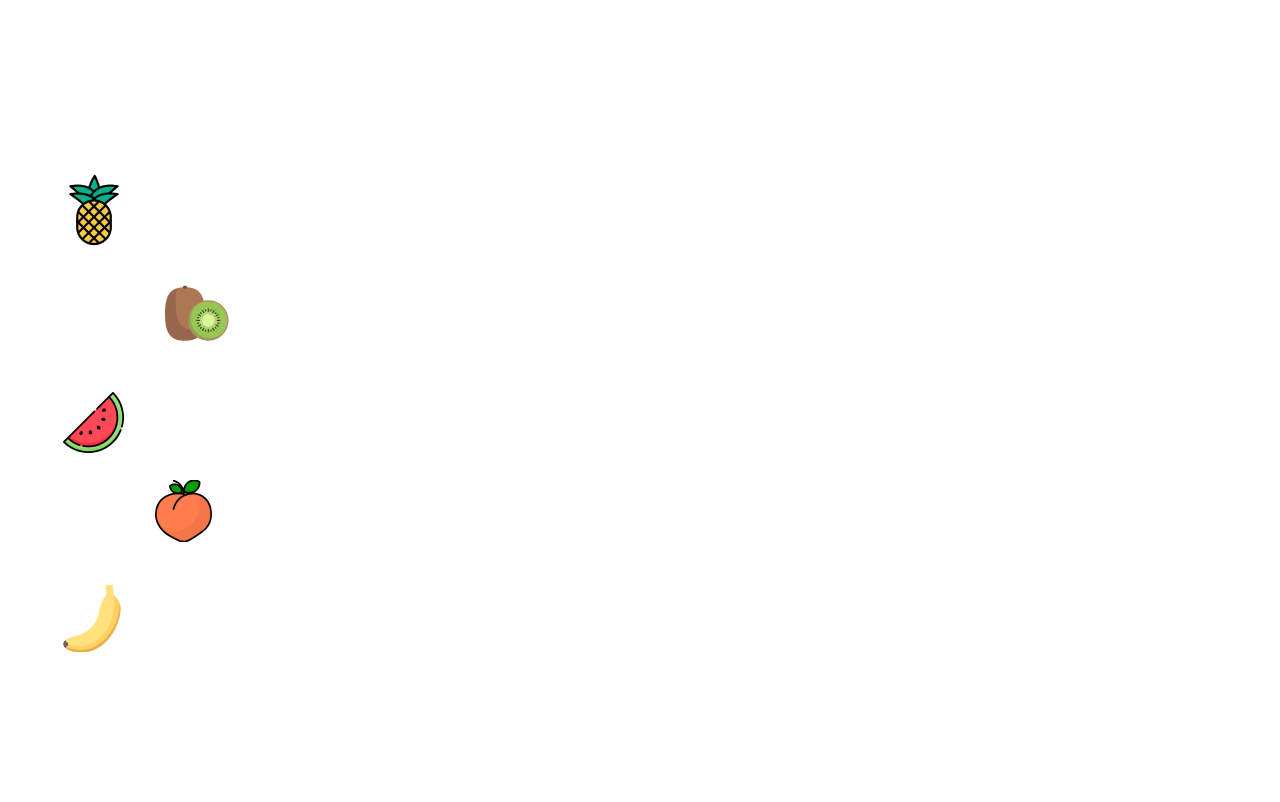
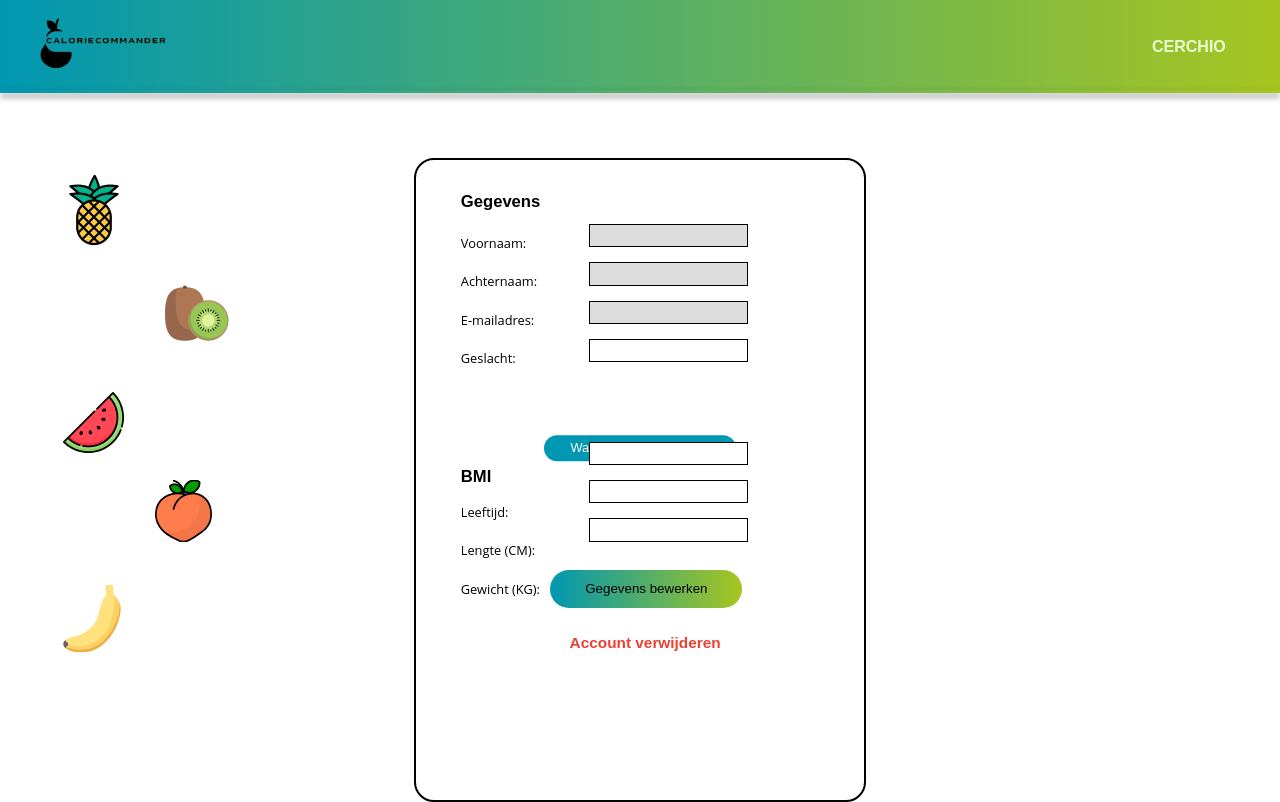
Before and after one commit to CalorieCommander/frontend, a React (Create React App) app in the folder app/: page /account in a window 1280 px wide. Before the commit this address had no page. Built offline with nearby package versions, Linux system fonts and the light colour scheme; no server answers.

Commit message:
RDingen werkende
Registratie werkt
Login werkt
Homepage werkt
Accountpagina laat data zien en kan account gegevens aanpassen
Accountpagina password popup werkt

Dingen die gefixt moeten worden:
- Login & Registratie staan paar dingen niet helemaal centered
- Inputs van wachtwoord popup doen stom

```diff
--- a/app/src/App.js
+++ b/app/src/App.js
@@ -1,23 +1,32 @@
 import React from "react";
 import { BrowserRouter as Switch, Route, Routes } from "react-router-dom";
 import './index.css';
+// @ts-ignore
 import Homepage from "./pages/Homepage";
 import Accountpagina from "./pages/Accountpagina";
 import Inloggen from "./pages/Inloggen";
 import Registreren from "./pages/Registreren";
+import logo from "./img/caloriecommander.png";
 
 
 function App() {
   return (
     <Switch>
+        <div className="navbar">
+          <img src={logo} alt="logo" className="logo" />
+          <div className="name-corner">CERCHIO</div>
+        </div>
+        <div className="line"></div>
         <Routes>
-        <Route exact path="" element={<Homepage />} />
-          <Route exact path="/Inloggen" element={<Inloggen />} />
-          <Route exact path="/Accountpagina" element={<Accountpagina />} />
-          <Route exact path="/Registreren" element={<Registreren />} />
+          <Route path="/pages/Account" element={<Accountpagina />} />
+        </Routes>
+        <Routes>
+          <Route exact path="" element={<Homepage />} />
+          <Route exact path="/login" element={<Inloggen />} />
+          <Route exact path="/account" element={<Accountpagina />} />
+          <Route exact path="/register" element={<Registreren />} />
         </Routes>
     </Switch>
   );
 }
-
 export default App;
--- a/app/src/index.css
+++ b/app/src/index.css
@@ -8,7 +8,11 @@ body{
   max-width: 100vw;
   height: 0.3vw;
 }
-
+.error{
+  margin-left: 2vh;
+  font-size: small;
+  color: red;
+}
 .logo {
   position: absolute;
   max-width: 10vw;
--- a/app/src/pages/Accountpagina.css
+++ b/app/src/pages/Accountpagina.css
@@ -8,6 +8,74 @@
 }
 
 /* hier komen de aanpassingen voor de accountinstellingen */
+.account-overlay {
+  position: fixed;
+  top: 0;
+  left: 0;
+  width: 100%;
+  height: 100%;
+  background-color: rgba(0, 0, 0, 0.5);
+  /* Semi-transparante achtergrond */
+  display: none;
+  justify-content: center;
+  align-items: center;
+  z-index: 2;
+  /* Zorg ervoor dat de overlay bovenop alles wordt weergegeven */
+}
+.account-overlay.account-show {
+  display: flex;
+  /* of display: block; of display: grid; afhankelijk van je lay-out */
+}
+.account-ww_container {
+  background-image: url("../img/popup.png");
+  background-repeat: no-repeat;
+  background-size: cover;
+  background-color: #f9f9f9;
+  width: 700px;
+  height: 500px;
+  position: absolute;
+  top: 45%;
+  left: 50%;
+  transform: translate(-50%, -50%);
+  border: 2px solid #000000;
+  border-radius: 20px;
+}
+input[id="password_popup_password"],
+input[id="password_popup_password_confirmation"]{
+  position: fixed;
+  top: 30%;
+  left: 50%;
+  transform: translate(-50%, -50%);
+  flex: 1;
+  width: 250px;
+  padding: 12px;
+}
+
+input[id="password_popup_password_confirmation"]{
+  top: 45%;
+}
+.account-popup {
+  background-color: white;
+  padding: 20px;
+  border-radius: 10px;
+  box-shadow: 0 0 10px rgba(0, 0, 0, 0.3);
+  /* Schaduw voor de pop-up */
+  max-width: 80%;
+}
+
+.account-save_password_button {
+  position: absolute;
+  background: linear-gradient(to right, #0097B2, #A7C520);
+  width: 15vw;
+  height: 3vw;
+  border-radius: 10vw;
+  color: white;
+  top: 70%;
+  left: 50%;
+  transform: translate(-50%, -50%);
+  border: none;
+  cursor: pointer;
+}
 
 .account-border {
   width: 35vw;
@@ -53,24 +121,25 @@
 }
 
 /* de placeholder tekst in het midden */
-  input[type="text"] {
-    text-align: center;
+input[type="text"]:disabled {
+  background: #dddddd;
 }
 
 .account-firstname {
   position: absolute;
   top: 5vw;
   left: 13.5vw;
-    width: 8vw;
+  width: 12vw;
   height: 1.5vw;
   background-color: #ffffff;
   border: 0.1vw solid #000000;
 }
+
 .account-lastname {
   position: absolute;
   top: 8vw;
   left: 13.5vw;
-    width: 8vw;
+  width: 12vw;
   height: 1.5vw;
   background-color: #ffffff;
   border: 0.1vw solid #000000;
@@ -80,17 +149,17 @@
   position: absolute;
   top: 11vw;
   left: 13.5vw;
-    width: 8vw;
+  width: 12vw;
   height: 1.5vw;
   background-color: #ffffff;
   border: 0.1vw solid #000000;
 }
 
-  .account-gender {
+.account_gender {
   position: absolute;
   top: 14vw;
   left: 13.5vw;
-    width: 8vw;
+  width: 12vw;
   height: 1.5vw;
   background-color: #ffffff;
   border: 0.1vw solid #000000;
@@ -98,12 +167,18 @@
 
 .account-password-link {
   position: absolute;
-    top: 17vw;
-    left: 3.5vw;
+  left: 50%;
+  transform: translate(-50%, -50%);
+  top: 45%;
   font-family: 'Wachtwoord veranderen', sans-serif;
-    font-size: 1.2vw;
-    color: #0097B2;
-    text-decoration: underline;
+  font-size: 1vw;
+  background-color: #0097B2;
+  width: 15vw;
+  height: 2vw;
+  border-radius: 10vw;
+  border: none;
+  color: white;
+  cursor: pointer;
 }
 
 .account-BMI {
@@ -130,7 +205,7 @@
   position: absolute;
   top: 22vw;
   left: 13.5vw;
-    width: 8vw;
+  width: 12vw;
   height: 1.5vw;
   background-color: #ffffff;
   border: 0.1vw solid #000000;
@@ -140,7 +215,7 @@
   position: absolute;
   top: 25vw;
   left: 13.5vw;
-    width: 8vw;
+  width: 12vw;
   height: 1.5vw;
   background-color: #ffffff;
   border: 0.1vw solid #000000;
@@ -150,7 +225,7 @@
   position: absolute;
   top: 28vw;
   left: 13.5vw;
-    width: 8vw;
+  width: 12vw;
   height: 1.5vw;
   background-color: #ffffff;
   border: 0.1vw solid #000000;
@@ -179,11 +254,16 @@
 
 .account-verwijderen-text {
   position: absolute;
-    color: #eb4034; /* Kleur #E5FFD0 */
-    font-family: 'HORIZON', sans-serif; /* Lettertype HORIZON */
-    font-weight: bold; /* Maak de tekst bold */
+  color: #eb4034;
+  /* Kleur #E5FFD0 */
+  font-family: 'HORIZON', sans-serif;
+  /* Lettertype HORIZON */
+  font-weight: bold;
+  /* Maak de tekst bold */
   text-decoration: none;
   font-size: 1.2vw;
-    top: 37vw; /* Aanpassen aan gewenste positie */
-    left: 12vw; /* Aanpassen aan gewenste positie */
+  top: 37vw;
+  /* Aanpassen aan gewenste positie */
+  left: 12vw;
+  /* Aanpassen aan gewenste positie */
 }
--- a/app/src/pages/Accountpagina.js
+++ b/app/src/pages/Accountpagina.js
@@ -1,9 +1,17 @@
 import React, { useState, useEffect } from "react";
 import './Accountpagina.css';
 import { Link, useNavigate } from "react-router-dom";
-import logo from '../img/caloriecommander.png';
 
 const Accountpagina = () => {
+    let navigate = useNavigate();
+    const [errors, setErrors] = useState({});
+    const [showPopup, setShowPopup] = useState(false);
+    const openPopup = () => {
+        setShowPopup(true);
+    };
+    const closePopup = () => {
+        setShowPopup(false);
+    };
     const [data, setData] = useState("");
     const getToken = () => {
         return localStorage.getItem('token');
@@ -25,7 +33,6 @@ const Accountpagina = () => {
                 }
 
                 const jsonData = await response.json();
-                console.log(jsonData);
                 setData(jsonData);
             } catch (error) {
                 console.log(error);
@@ -34,8 +41,13 @@ const Accountpagina = () => {
         userData();
     }, []);
     const [formData, setFormData] = useState({
+        account_gender: '',
+        account_age: '',
+        account_length: '',
+        account_weight: '',
     });
     const handleSubmit = async (e) => {
+        console.log(formData);
         e.preventDefault();
         const token = getToken();
         try {
@@ -47,32 +59,85 @@ const Accountpagina = () => {
                     'Authorization': "Bearer " + token,
                 },
                 body: JSON.stringify({
+                    gender: formData.account_gender,
                     age: formData.account_age,
                     weight: formData.account_weight,
-                    height: formData.account_height,
+                    height: formData.account_length,
                 })
             });
             if (!response.ok) {
                 console.log(response);
             }
-
-            const jsonData = await response.json();
-            localStorage.setItem('token', jsonData.token);
+            const respond = await response.json();
+            console.log(respond);
         } catch (error) {
             console.log(error);
         }
     }
     const handleChange = (e) => {
         setFormData({ ...formData, [e.target.name]: e.target.value });
+        setData({ ...data, [e.target.name]: e.target.value });
     };
+    const [passwordPopupData, setPasswordPopupData] = useState({
+        password: '',
+        password_confirmation: '',
+    });
+    const handlePasswordChange = (e) => {
+        setPasswordPopupData({ ...passwordPopupData, [e.target.name]: e.target.value });
+    };
+    const handlePasswordSubmit = async (e) => {
+        console.log(passwordPopupData);
+        e.preventDefault();
+        const token = getToken();
+        try {
+            const response = await fetch('http://127.0.0.1:8000/api/user/update_password', {
+                method: 'post',
+                headers: {
+                    Accept: 'application/json',
+                    'Content-Type': 'application/json',
+                    'Authorization': "Bearer " + token,
+                },
+                body: JSON.stringify({
+                    password: passwordPopupData.account_password,
+                    password_confirmation: passwordPopupData.account_password_confirmation,
+                })
+            });
+            if (!response.ok) {
+                const responseData = await response.json();
+                if (response.status === 422) {
+                    console.log(responseData.errors);
+                    setErrors(responseData.errors);
+                } else {
+                    throw new Error(responseData.message || 'An error occurred.');
+                }
+            } else {
+                navigate("/login");
+            }
+        } catch (error) {
+            console.log(error);
+        }
+    }
     return (
         <div className="Test">
-            <div className="navbar">
-                <img src={logo} alt="logo" className="logo" />
+            <div
+                className={`account-overlay ${showPopup ? "account-show" : ""}`}
+                id="account-overlay"
+                onClick={closePopup}
+            >
+                <div className="account-popup" onClick={(e) => e.stopPropagation()}>
+                    <div className="account-ww_container">
+                        <form onSubmit={handlePasswordSubmit} method="post">
+                            <input type="password" id="password_popup_password" name="account_password" onChange={handlePasswordChange} placeholder="Nieuw wachtwoord" required></input>
+                            {errors.password && <div className="error">{errors.password[0]}</div>}
+                            <input type="password" id="password_popup_password_confirmation" name="account_password_confirmation" onChange={handlePasswordChange} placeholder="Nieuw wachtwoord herhalen" required></input>
+                            {errors.password_confirmation && <div className="error">{errors.password_confirmation[0]}</div>}
+                            <button type="submit" className="account-save_password_button">Opslaan</button>
+                        </form>
                     </div>
-            <div className="line"></div>
+                </div>
+            </div>
             <div className="account-border">
-                <div className="account-name">cerchio</div>
+                <div className="account-name">{data.first_name}</div>
                 <div className="account-gegevens">Gegevens</div>
                 <div className="account-naam">
                     Voornaam:
@@ -83,25 +148,25 @@ const Accountpagina = () => {
                     <br />
                     Geslacht:
                 </div>
-                <input className="account-firstname" type="text" value={data.first_name}/>
-                <input className="account-lastname" type="text" value={data.last_name}/>
-                <input className="account-email" type="text" value={data.email} />
-                <input className="account-gender" type="text" value={data.gender} />
-                <a className="account-password-link" href="#">
+                <input className="account-firstname" name="account-firstname" disabled type="text" defaultValue={data.first_name} />
+                <input className="account-lastname" name="account-lastname" disabled type="text" defaultValue={data.last_name} />
+                <input className="account-email" name="account-email" disabled type="text" defaultValue={data.email} />
+                <form onSubmit={handleSubmit}>
+                    <input className="account_gender" name="account_gender" type="text" onChange={handleChange} defaultValue={data.gender} />
+                    <button className="account-password-link" onClick={openPopup}>
                         Wachtwoord veranderen
-                </a>
+                    </button>
                     <div className="account-BMI">BMI</div>
                     <div className="account-bmi-gegevens">
                         Leeftijd:
                         <br />
-                    Lengte:
+                        Lengte (CM):
                         <br />
-                    Gewicht:
+                        Gewicht (KG):
                     </div>
-                <form onSubmit={handleSubmit}>
-                    <input className="account_age" type="text" value={data.age}/>
-                    <input className="account_length" type="text" value={data.height} />
-                    <input className="account_weight" type="text" value={data.weight} />
+                    <input className="account_age" name="account_age" type="text" onChange={handleChange} defaultValue={data.age} />
+                    <input className="account_length" name="account_length" type="text" onChange={handleChange} defaultValue={data.height} />
+                    <input className="account_weight" name="account_weight" type="text" onChange={handleChange} defaultValue={data.weight} />
                     <button className="account-bewerken">
                         Gegevens bewerken
                     </button>
--- a/app/src/pages/Inloggen.js
+++ b/app/src/pages/Inloggen.js
@@ -1,9 +1,9 @@
 import React, { useState } from "react";
 import './Inloggen.css';
-import { Link, json, useNavigate } from "react-router-dom";
-import logo from '../img/caloriecommander.png';
+import { useNavigate } from "react-router-dom";
 
 const Inloggen = () => {
+  const [errors, setErrors] = useState({});
   let navigate = useNavigate();
   const [formData, setFormData] = useState({
     login_email: '',
@@ -21,12 +21,20 @@ const Inloggen = () => {
         })
       });
       if (!response.ok) {
-        console.log(response);
+        const responseData = await response.json();
+        if (response.status === 422) {
+          console.log(responseData.errors);
+          setErrors(responseData.errors);
+        } else {
+          throw new Error(responseData.message || 'An error occurred.');
+        }
+      } else {
+        const jsonData = await response.json();
+        localStorage.setItem('token', jsonData.access_token);
+        navigate("/account");
       }
 
-      const jsonData = await response.json();
-      localStorage.setItem('token', jsonData.access_token);
-      navigate("/Accountpagina");
+
     } catch (error) {
       console.log(error);
     }
@@ -37,23 +45,17 @@ const Inloggen = () => {
   };
   return (
     <div className="Test">
-      <div className="navbar">
-        <img src={logo} alt="logo" className="logo" />
-        <Link to="/" className="home">
-          <h2>HOME</h2>
-        </Link>
-      </div>
-      <div className="line"></div>
-
       <div className="login-text">
         INLOGGEN
       </div>
 
       <div className="login-container">
         <form onSubmit={handleSubmit} method="post">
-          <input type="email" id="email" name="login_email" placeholder="Jouw E-mail adress" onChange={handleChange} required></input>
-          <input type="password" id="password" name="login_password" placeholder="Jouw wachtwoord" onChange={handleChange} required></input>
-          <button type="submit"> Registreren </button>
+          <input type="email" id="login_email" name="login_email" placeholder="Je emailadres" onChange={handleChange} required></input>
+          {errors.email && <div className="error">{errors.email[0]}</div>}
+          <input type="password" id="login_password" name="login_password" placeholder="Je wachtwoord" onChange={handleChange} required></input>
+          {errors.password && <div className="error">{errors.password[0]}</div>}
+          <button id="submit_button" type="submit"> Inloggen </button>
         </form>
       </div>
     </div>
--- a/app/src/pages/Registreren.js
+++ b/app/src/pages/Registreren.js
@@ -1,10 +1,10 @@
 import React, { useState } from "react";
 import './Registreren.css';
-import { Link, useNavigate  } from "react-router-dom";
-import logo from '../img/caloriecommander.png';
+import { useNavigate } from "react-router-dom";
 
 const Registreren = () => {
   let navigate = useNavigate();
+  const [errors, setErrors] = useState({});
   const [formData, setFormData] = useState({
     register_first_name: '',
     register_last_name: '',
@@ -27,10 +27,19 @@ const Registreren = () => {
         })
       });
       if (!response.ok) {
-        console.log(response);
+        const responseData = await response.json();
+        if (response.status === 422) {
+          console.log(responseData.errors);
+          setErrors(responseData.errors);
+        } else {
+          throw new Error(responseData.message || 'An error occurred.');
+        }
+      } else {
+        const jsonData = await response.json();
+        console.log(jsonData);
+        navigate("/login");
       }
-      const jsonData = await response.json();
-      navigate("/Inloggen");
+
 
     } catch (error) {
       console.log(error);
@@ -41,14 +50,6 @@ const Registreren = () => {
   };
   return (
     <div className="Test">
-      <div className="navbar">
-        <img src={logo} alt="logo" className="logo" />
-        <Link to="/" className="home">
-          <h2>HOME</h2>
-        </Link>
-      </div>
-      <div className="line"></div>
-
       <div className="register-text">
         REGISTREREN
       </div>
@@ -56,18 +57,18 @@ const Registreren = () => {
 
       <div className="register-container">
         <form onSubmit={handleSubmit} method="post">
-          <input type="text" id="firstname" name="register_first_name" placeholder="Je voornaam" onChange={handleChange} required></input>
-          <input type="text" id="lastname" name="register_last_name" placeholder="Je achternaam" onChange={handleChange} required></input>
-          <input type="email" id="email" name="register_email" placeholder="Je email" onChange={handleChange} required></input>
-          <input type="password" id="password" name="register_password" placeholder="Je wachtwoord" onChange={handleChange} required></input>
-          <input type="password" id="password2" name="register_password_confirmation" placeholder="Bevestig je wachtwoord" onChange={handleChange} required></input>
-          <button type="submit"> Registreren </button>
+          <input type="text" id="register_firstname" name="register_first_name" placeholder="Je voornaam" onChange={handleChange} required></input>
+          {errors.first_name && <div className="error">{errors.first_name[0]}</div>}
+          <input type="text" id="register_lastname" name="register_last_name" placeholder="Je achternaam" onChange={handleChange} required></input>
+          {errors.last_name && <div className="error">{errors.last_name[0]}</div>}
+          <input type="email" id="register_email" name="register_email" placeholder="Je emailadres" onChange={handleChange} required></input>
+          {errors.email && <div className="error">{errors.email[0]}</div>}
+          <input type="password" id="register_password" name="register_password" placeholder="Je wachtwoord" onChange={handleChange} required></input>
+          {errors.password && <div className="error">{errors.password[0]}</div>}
+          <input type="password" id="register_password_confirmation" name="register_password_confirmation" placeholder="Bevestig je wachtwoord" onChange={handleChange} required></input>
+          <button id="submit_button" type="submit"> Registreren </button>
         </form>
       </div>
-
-      <Link to="/Registreren" className="registreer-button">
-        registeren
-      </Link>
 
     </div>
   );
```
Also changed, not shown: app/src/pages/Homepage.js (+2 -7 lines), app/src/pages/Inloggen.css (+11 -15 lines), app/src/pages/Registreren.css (+17 -6 lines), app/src/img/popup.png (added). Lines whose indentation alone changed are shown as unchanged.
